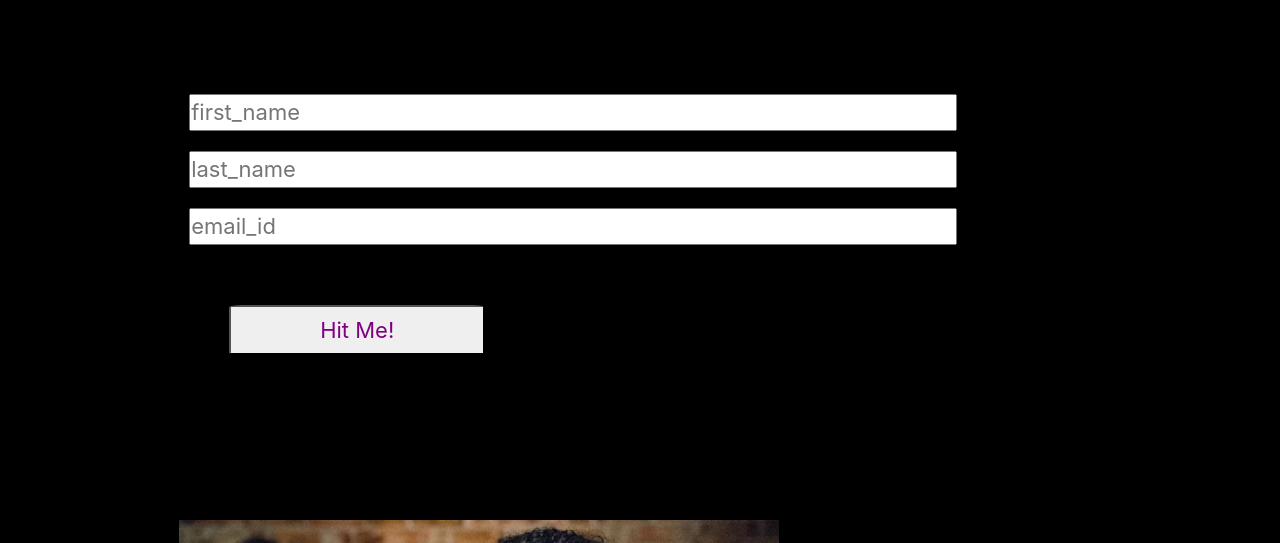
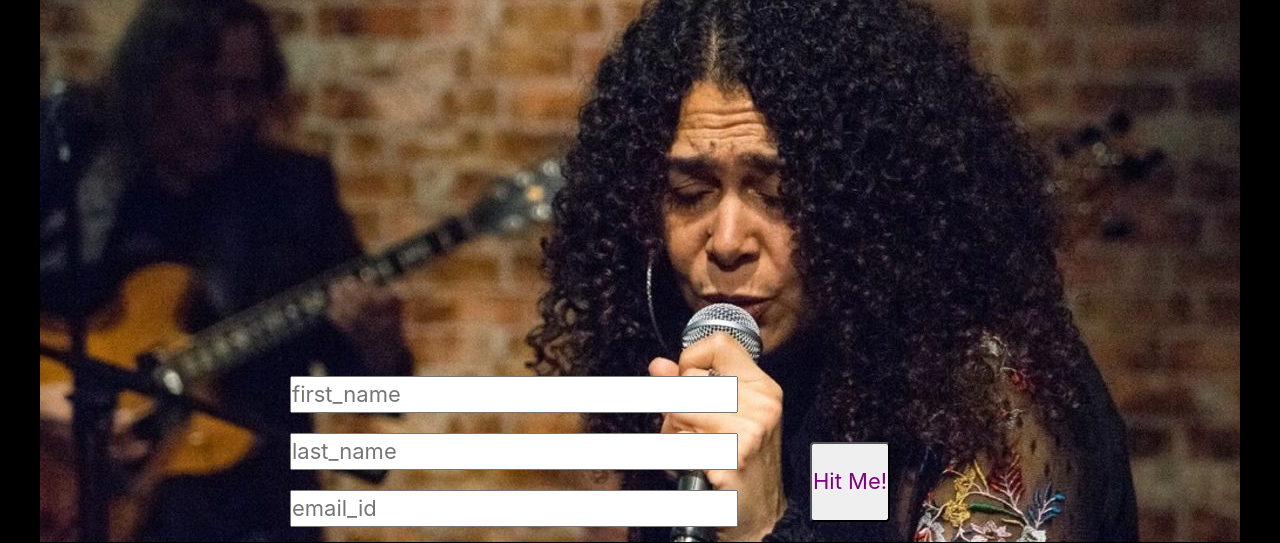
Before and after one commit to eferris/soul-base, a plain HTML site: page contact.html in a window 1280 px wide. Shown: the part 409-952 px from the top of the page. Drawn offline with nearby package versions, Linux system fonts and the light colour scheme.

Commit message:
contact page naming

```diff
--- a/contact.css
+++ b/contact.css
@@ -1,32 +1,45 @@
+
+* {
+    padding: 0;
+    margin: 0;
+}
+
 #s-contact-info {
     display: flex;
     flex-direction: column;
     justify-content: center;
     align-items: center;
-    padding: 5%;
+    padding: 2%;
 }
-
-
 
 input[type="button"] {
     color: var(--main-trim);
     margin: 50px;
     border-radius: 5%;
-    width: 20vw;;
-    height: 50px;
+    width: 80px;
+    height: 80px;
+    right: 25%;
+    bottom: 10%;
+    position: absolute;
 }
 
 input  {
     margin: 10px;
-    width: 60vw;;
+    width: 35vw;
 }
 
-.centerit {
-  margin: 10%;
+.s-contact-input {
+  display: flex;
+  flex-direction: column;
+  position: absolute;
+  bottom: 15%;
+  left: 20%;
 }
 
-#s-contact-info img {
-    max-height:300px;
+#s-contact-pic {
+    max-height:700px;
+    height: 700px;
     width: auto;
-    margin: 0 10%;
+    position: relative;
+    margin: 0;
 }
--- a/contact.html
+++ b/contact.html
@@ -44,7 +44,7 @@
     <nav  class="nav">
       <ul class="nav-list">
         <li>
-          <a href="index.html"">home</a>
+          <a href="index.html">home</a>
         </li>
         <li>
           <a href="calendar.html">calendar</a>
@@ -64,18 +64,21 @@
 
       <form onsubmit="return false;">
 
-      <div id="start">
+      <div id="s-contact-hdr">
         <h2>Thanks for Sharing your Info!</h2>
         <h2>-- Amy V & Soul Essential --</h2>
-        <div class="centerit">
+
+        <div id="s-contact-pic">
+            <img src="images/amy.jpeg"/>
+
+          <div class="s-contact-input">
             <input placeholder="first_name" type="fname"
-                                 id="inText" name="fname">
-          <input placeholder="last_name" type="lname" id="inText" name="lname">
-          <input placeholder="email_id" type="email" id="inText" name="email">
+                                 id="fnameTxt" name="fname">
+            <input placeholder="last_name" type="lname" id="lnameTxt" name="lname">
+            <input placeholder="email_id" type="email" id="emailTxt" name="email">
+          </div>
          <input type="button" id="go-stub" value="Hit Me!"></input>
         </div>
-        <div id="result"></div>
-        <img src="images/amy.jpeg"/>
       </div>
 
       </form>
@@ -93,7 +96,6 @@
            target="_blank" class="fa fa-instagram"></a>
     </div>
     <!-- START FOOTER  -->
-  <div class="section">
     <div class="footer">
       <p class="footer-text">© 2020 Red Haired Lion</p>
     </div>
--- a/soul.css
+++ b/soul.css
@@ -293,7 +293,6 @@ p {
     display: flex;
     flex-direction: column;
     justify-content: flex-end;
-    padding: 20px;
     width: 100vw;
 }
 .footer-text {
```
Lines whose indentation alone changed are shown as unchanged.
